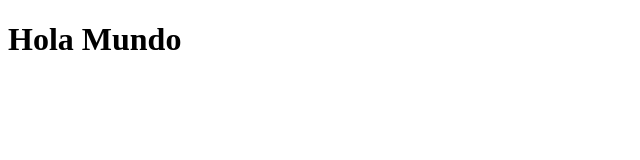
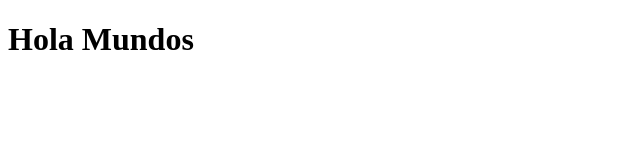
Before and after one commit to n1krov/cicd-project, a plain HTML site: page src/index.html in a window 1280 px wide. Shown: the full height of the page, 0-640 px from the left. Drawn offline with Linux system fonts and the light colour scheme.

Commit message:
prueba-> modificando a hola mundos

```diff
--- a/src/index.html
+++ b/src/index.html
@@ -8,7 +8,7 @@
 </head>
 
 <body>
-    <h1>Hola Mundo</h1>
+    <h1>Hola Mundos</h1>
 </body>
 
 </html>
```
